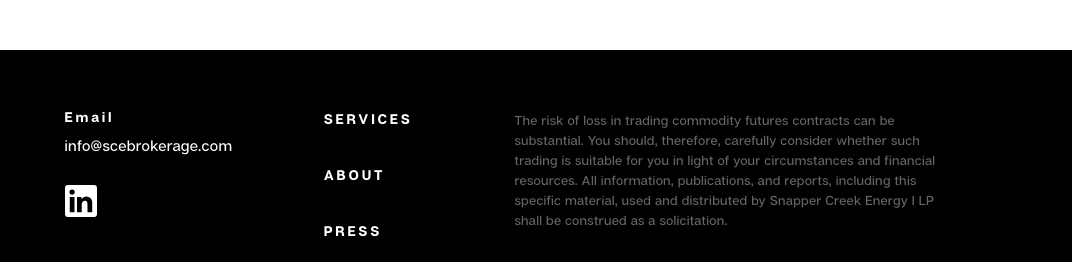
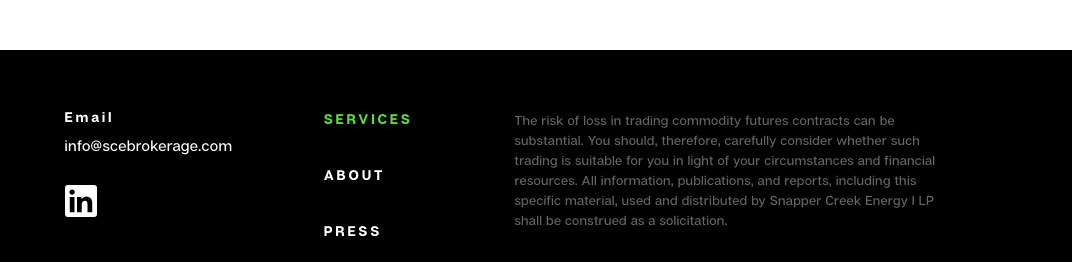
Before and after one commit to ashot-developer/sce-website, a website: page src/html/index.html in a window 1280 px wide. In both pictures the pointer is over the link 576 px from the left and 4342 px from the top of the page. Shown: the part 4224-4486 px from the top of the page, 208-1280 px from the left. Drawn offline with nearby package versions, Linux system fonts and the light colour scheme; files that its build step writes are made by us from their sources; files whose address does not match are found by name.

Commit message:
small fix in footer

```diff
--- a/src/scss/parts/_footer.scss
+++ b/src/scss/parts/_footer.scss
@@ -109,6 +109,9 @@
             line-height: 14px;
             letter-spacing: 2.8px;
             text-transform: uppercase;
+            &:hover {
+              color: $green;
+            }
           }
         }
       }
```
